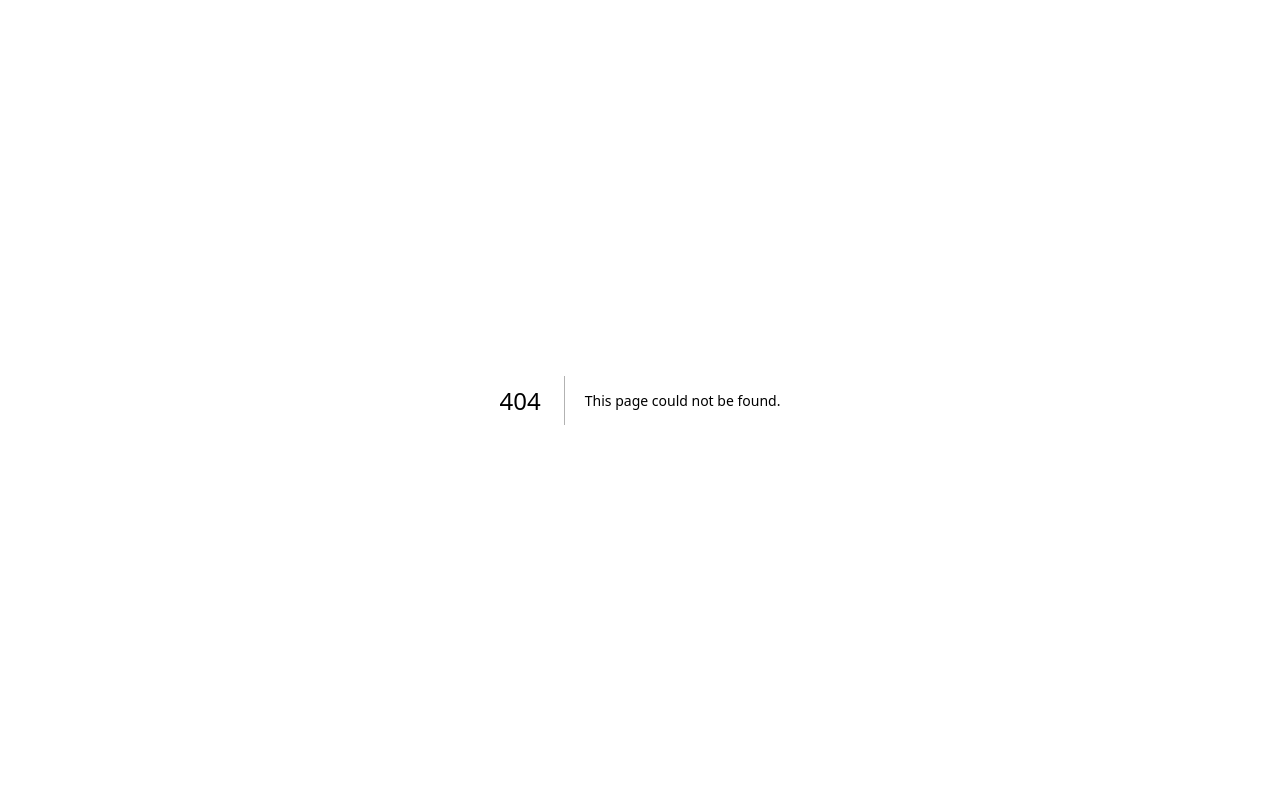
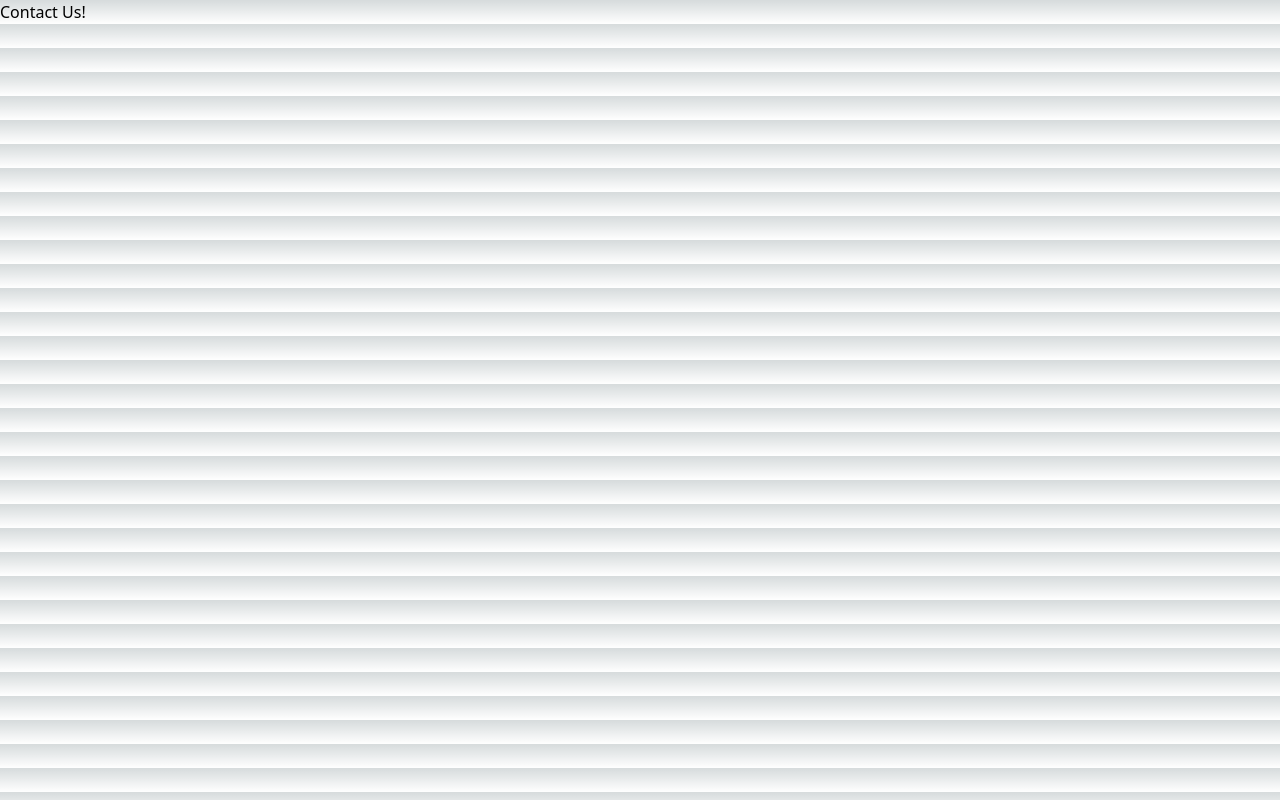
Before and after one commit to Rigels94/nextjs-tutorial-app, a Next.js app: page /contact in a window 1280 px wide. Before the commit this address had no page. Built offline with nearby package versions, Linux system fonts and the light colour scheme.

Commit message:
feat: 4.4 폴더 단위 정적 라우팅

```diff
--- /dev/null
+++ b/src/app/contact/page.tsx
@@ -0,0 +1,3 @@
+export default function Contact() {
+  return <h1>Contact Us!</h1>;
+}
```
